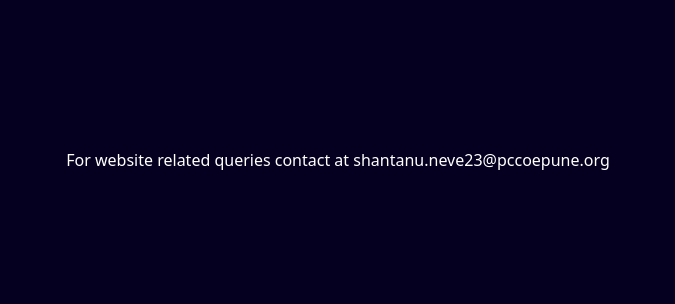
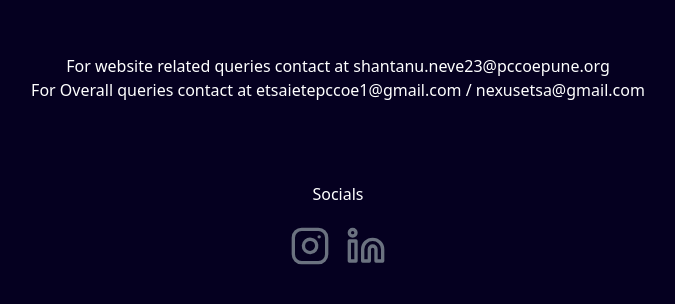
Before and after one commit to Shan-N/nexus, a Next.js app: page /compliance/contact in a window 1280 px wide. Shown: the part 240-544 px from the top of the page, without its empty margins (302-977 px from the left). Built offline with nearby package versions, Linux system fonts and the light colour scheme.

Commit message:
lmao fix

```diff
--- a/src/app/compliance/contact/page.tsx
+++ b/src/app/compliance/contact/page.tsx
@@ -1,8 +1,20 @@
+import { Instagram, Linkedin } from "lucide-react";
+
 export default function Contact() {
     return (
-        <main className="flex justify-center items-center h-screen">
-            <section>
-                <h2>For website related queries contact at <a href="mailto:shantanu.neve23@pccoepune.org">shantanu.neve23@pccoepune.org</a></h2>
+        <main className="flex flex-col justify-center items-center h-screen gap-10">
+            <section className="flex flex-col justify-center items-center">
+                <h2>For website related queries contact at {" "} <a href="mailto:shantanu.neve23@pccoepune.org">shantanu.neve23@pccoepune.org</a></h2>
+                <h2>For Overall queries contact at{" "}<a href="mailto:nexusetsa@gmail.com">etsaietepccoe1@gmail.com / nexusetsa@gmail.com</a></h2>
+            </section>
+            <section className="flex flex-col justify-center items-center gap-5 pt-10">
+                <div className="flex flex-col justify-center items-center">
+                    Socials
+                </div>
+                <div className="flex flex-row justify-center items-center gap-4">
+                <a href="https://www.instagram.com/etsapccoe/" target="__blank"><Instagram className="size-10 text-gray-500" /></a>
+                <a href="https://www.linkedin.com/company/iete-pccoe-students-forum" target="__blank"><Linkedin className="size-10 text-gray-500"/></a>
+                </div>
             </section>
         </main>
     );
--- a/src/components/sections/Glimpses.tsx
+++ b/src/components/sections/Glimpses.tsx
@@ -19,7 +19,7 @@ export const Glimpses = ({
 }) => {
     return (
         <section ref={sectionRef} className="flex flex-col justify-center items-center gap-5 pb-10 pt-4 overflow-hidden">
-            <span className={twMerge('text-2xl md:text-4xl font-semibold tracking-wide',inter.className)}>Glimpes &apos;24</span>
+            <span className={twMerge('text-2xl md:text-4xl font-semibold tracking-wide',inter.className)}>Glimpses &apos;24</span>
             <Carousel>
                 <div className="flex">
                 <CarouselContent>
--- a/src/components/ui/EventCard.tsx
+++ b/src/components/ui/EventCard.tsx
@@ -90,9 +90,9 @@ export const EventCard = (props: EventCards) => {
               <span>{explanation || "No additional information available for this event."}</span>
               <div className="text-sm py-4">
                 <span className="font-semibold">Coordinators :</span>
-              {coordinators?.map((coordinators =>
+              {coordinators?.map(((coordinators,i) =>
                 <>
-                <span className="text-sm font-light block pt-2" key={coordinators.name}>{coordinators.name}: {coordinators.contact}</span>
+                <span className="text-sm font-light block pt-2" key={i}>{coordinators.name}: {coordinators.contact}</span>
                 </>
               ))}
               </div>
```
